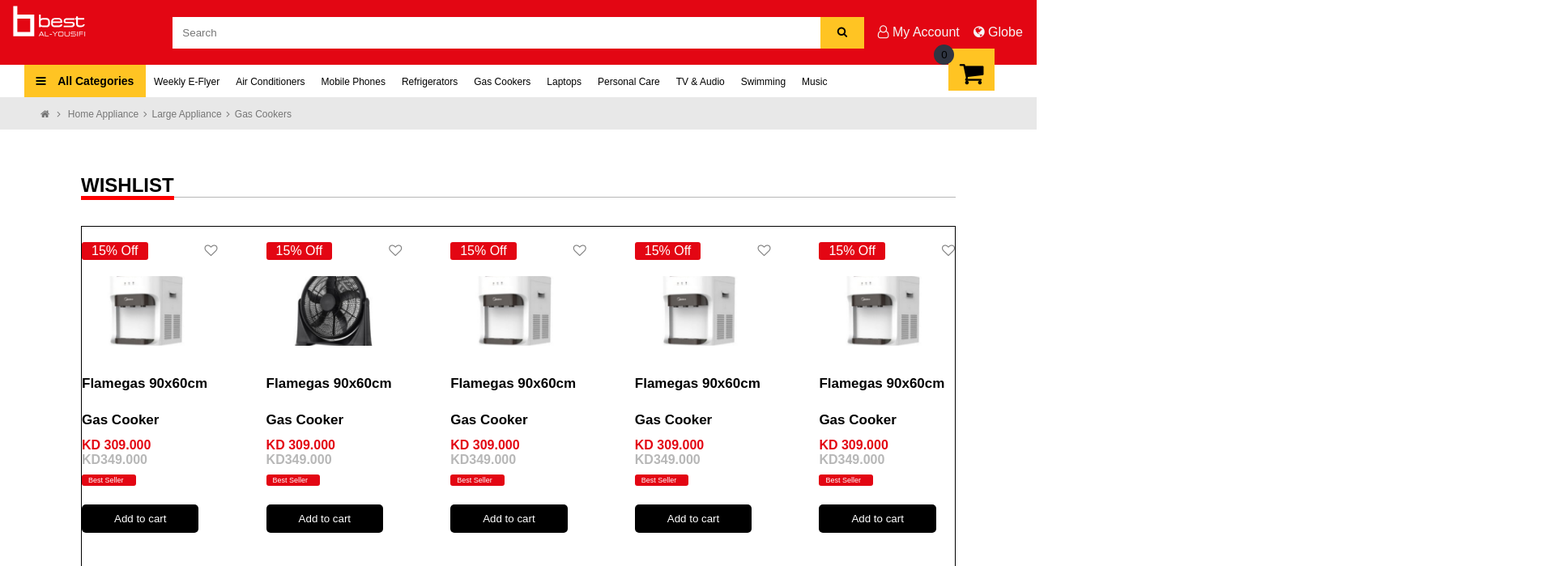
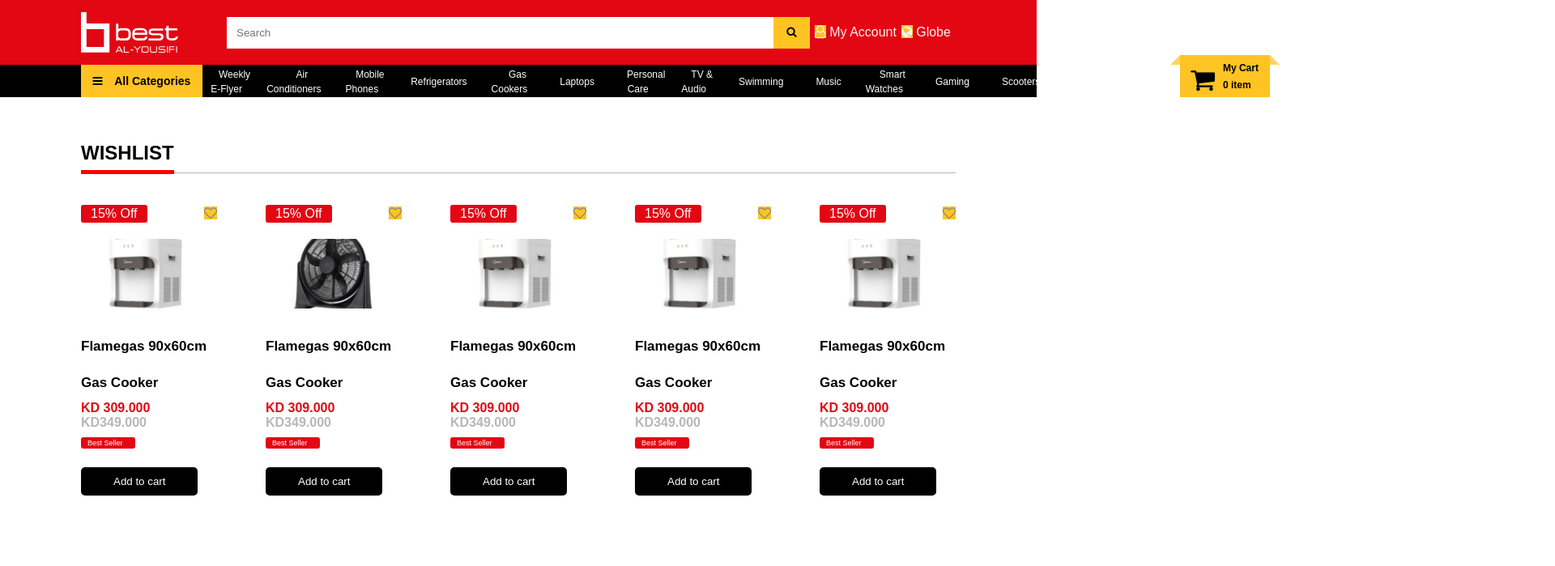
Before and after one commit to tahemeena/BestAlYousufi-Website, a website: page CSS-Practice-18thOct/Day-1/index.html in a window 1280 px wide. Shown: the top 699 px of the page at 81% size, 1920 px wide, since content can reach past the window. Drawn offline with nearby package versions, Linux system fonts and the light colour scheme; files whose address does not match are found by name.

Commit message:
Added changes

```diff
--- /dev/null
+++ b/CSS-Practice-18thOct/Day-1/carousel.js
@@ -0,0 +1,13 @@
+
+
+$(document).ready(function() {
+
+    $("#owl-demo").owlCarousel({
+        items : 5, //10 items above 1000px browser width
+        itemsDesktop : [1000,3], //5 items between 1000px and 901px
+        itemsDesktopSmall : [900,3], // betweem 900px and 601px
+        itemsTablet: [600,2], //2 items between 600 and 0;
+        itemsMobile : false // itemsMobile disabled - inherit from itemsTablet option
+    });
+
+   });
--- a/CSS-Practice-18thOct/Day-1/index.html
+++ b/CSS-Practice-18thOct/Day-1/index.html
@@ -4,6 +4,8 @@
     <meta charset="UTF-8">
     <meta name="viewport" content="width=device-width, initial-scale=1.0">
     <link rel="preconnect" href="https://fonts.googleapis.com">
+    <link rel="stylesheet" href="owl-carousel/owl.carousel.css">
+    <link rel="stylesheet" href="owl-carousel/owl.theme.css">
     <link rel="stylesheet" href="https://cdnjs.cloudflare.com/ajax/libs/font-awesome/4.7.0/css/font-awesome.min.css">
 <link rel="preconnect" href="https://fonts.gstatic.com" crossorigin>
 <link href="https://fonts.googleapis.com/css2?family=Rubik:wght@300;400;500;600&display=swap" rel="stylesheet">
@@ -12,10 +14,10 @@
 </head>
 <body>
 
-    <div class="grid-container">
-        <div class="header">
+    <div class="grid-container ">
+        <div class="header whishlist-container back-color">
             <div class="logo">
-                <img src="./images/best-logo.svg" alt="">
+                <img src="./images/Bay-logo.svg" alt="">
             </div>
             <div class="searchbar">
                 <input type="text" class="search-cnt" placeholder="Search" />
@@ -29,13 +31,15 @@
                     <a href="#">Globe</a></span>
             </div>
         </div>
-        <div class="menubar">
+        <div class="menubar whishlist-container">
             <div class="category">
                 <i class="fa fa-bars" aria-hidden="true"></i>
                 <span>All Categories</span>
             </div>
             <div class="menuitem">
-                <ul class="list">
+
+                <ul id="owl-demo" class="owl-carousel owl-theme list">
+
                     <li class="item"><a href="#">Weekly E-Flyer</a></li>
                     <li class="item"><a href="#">Air Conditioners</a></li>
                     <li class="item"><a href="#">Mobile Phones</a></li>
@@ -46,17 +50,23 @@
                     <li class="item"><a href="#">TV & Audio</a></li>
                     <li class="item"><a href="#">Swimming</a></li>
                     <li class="item"><a href="#">Music</a></li>
-                    <!-- <li class="item"><a href="#">Smart Watches</a></li>
-                <li class="item"><a href="#">Gaming</a></li> -->
-                    <!-- <li class="item"><a href="#">Scooters</a></li>
+                    <li class="item"><a href="#">Smart Watches</a></li>
+                <li class="item"><a href="#">Gaming</a></li>
+                 <li class="item"><a href="#">Scooters</a></li>
                 <li class="item"><a href="#">Smart Home</a></li>
-                <li class="item"><a href="#">Trimmers</a></li> -->
-                </ul>
+                <li class="item"><a href="#">Trimmers</a></li>
+
+                  </ul>
             </div>
             <div class="mycart">
-                <button class="btn-mycart "><i name="cart" class="fa fa-shopping-cart cart-icon" id="cart-icon" aria-hidden="true"></i>
-                        <div class="cart-count">0</div>
-                </button>
+                <button class="btn-mycart "><i name="cart" class="fa fa-shopping-cart cart-icon" id="cart-icon" aria-hidden="true"></i>  </button>
+                <!-- <div class="cart-count">0</div>     -->
+
+
+                <h4 class="item-cart">My Cart
+                    <div class="item-count">0 item</div>
+
+                </h4>
             </div>
             <div class="cart">
                 <div class="cart-title">Cart Items</div>
@@ -72,27 +82,12 @@
 
                 <button class="btn-buy">Place Order</button>
 
-                <!-- <ion-icon name="close" id="cart-close"></ion-icon> -->
                 <i class="fa fa-times" name="close" id="cart-close" aria-hidden="true"></i>
 
 
             </div>
         </div>
-        <div class="submenu">
-            <ul class="list">
-                <li class="item"><a href="#">
-                        <i class="fa fa-home" aria-hidden="true"></i>
-                        <i class="fa fa-angle-right" aria-hidden="true"></i>
-                    </a></li>
-                <li class="item"><a href="#">Home Appliance</a><i class="fa fa-angle-right" aria-hidden="true"></i></li>
-                <li class="item"><a href="#">Large Appliance</a><i class="fa fa-angle-right" aria-hidden="true"></i>
-                </li>
-                <li class="item"><a href="#" class="cooker-color"> Gas Cookers</a></li>
 
-            </ul>
-
-
-        </div>
     </div>
 
     <section class="whishlist-container">
@@ -311,10 +306,10 @@
               <div class="social-media">
                 <h4 class="title title-margin">Follow Us:</h4>
                 <ul class="item-list">
-                  <i class="fa fa-facebook-official" aria-hidden="true"></i>
-                  <i class="fa fa-twitter-square" aria-hidden="true"></i>
-                  <i class="fa fa-youtube-square" aria-hidden="true"></i>
-                  <i class="fa fa-linkedin-square" aria-hidden="true"></i>
+                 <a href="#"> <i class="fa fa-facebook-official" aria-hidden="true"></i></a>
+                 <a href="#"> <i class="fa fa-twitter-square" aria-hidden="true"></i></a>
+                 <a href="#"> <i class="fa fa-youtube-square" aria-hidden="true"></i></a>
+                <a href="#">  <i class="fa fa-linkedin-square" aria-hidden="true"></i></a>
                 </ul>
               </div>
             </div>
@@ -361,5 +356,11 @@
           </div>
         </div>
       </section>
+
+      <script src="jquery-1.9.1.min.js"></script>
+      <script src="./carousel.js">
+
+      </script>
 </body>
+
 </html>
--- a/CSS-Practice-18thOct/Day-1/style.css
+++ b/CSS-Practice-18thOct/Day-1/style.css
@@ -109,6 +109,7 @@
 
 .grid-container .header .logo img {
   width: 120px;
+  margin: 15px 0;
 }
 
 .grid-container .header .searchbar {
@@ -150,9 +151,22 @@
   display: grid;
   grid-template-columns: 150px 4fr 111px;
   grid-template-rows: 40px;
-  margin-inline-start: 30px;
-}
-
+  background: #000000;
+  color: #ffffff;
+  /* margin-inline-start: 30px; */
+}
+
+
+/* carousel section */
+
+#owl-demo .item{
+  margin: 10px;
+  color:#ffffff;
+  -webkit-border-radius: 3px;
+  -moz-border-radius: 3px;
+  border-radius: 3px;
+  text-align: center;
+}
 .grid-container .menubar .category {
   background-color: #FFC423;
   font-size: 14px;
@@ -182,7 +196,7 @@
 .grid-container .menubar .menuitem .list a {
   text-decoration: none;
   text-align: left;
-  color: #000000;
+  color:#ffffff;
   font-size: 12px;
   padding: 0 10px;
 }
@@ -191,17 +205,51 @@
   display: flex;
   justify-content: center;
   align-items: center;
+  height: 52px;
+  padding: 0 10px;
   position: relative;
-}
-
-.grid-container .menubar .mycart .btn-mycart {
+  top: -12px;
+  background-color:#FFC423;;
+  gap: 10px;
+
+}
+.mycart::before {
+  content: "";
+    border-left: 12px solid #0000;
+    border-bottom: 12px solid #ffc423;
+    border-top: 12px solid #0000;
+    position: absolute;
+    top: -12px;
+    left: -12px;
+    opacity: .73;
+}
+
+.mycart::after {
+  content: "";
+    border-top: 12px solid #0000;
+    border-right: 12px solid #0000;
+    border-bottom: 12px solid #ffc423;
+    position: absolute;
+    top: -12px;
+    right: -12px;
+    opacity: .73;
+}
+.item-cart {
+  color: #000;
+  font-size: 12px;
+  font-weight: 600;
+}
+.item-count {
+  margin-top: 7px;
+}
+
+.grid-container .menubar .cart {
   background-color: #FFC423;
   display: flex;
   justify-content: center;
   align-items: center;
   border: none;
   padding: 0;
-  height: 52px;
   position: absolute;
   top: -20px;
   margin-right: 50px;
@@ -214,10 +262,14 @@
   font-weight: 500;
   color: #000000;
 }
-
+.btn-mycart {
+  border: 0px;
+  background-color:#FFC423 ;
+}
 .grid-container .menubar .mycart .btn-mycart i {
-  font-size: 22px;
+  /* font-size: 22px;
   margin: 0 14px;
+  background-color:none; */
 }
 
 .grid-container .submenu {
@@ -445,10 +497,14 @@
   width: 100%;
 }
 
+
+.back-color {
+  background-color: #E30613;
+}
 /* Footer section */
 
 
-footer-section {
+.footer-section {
   margin-top: 62px;
   border: none;
 }
@@ -494,6 +550,7 @@
   align-items: center;
   gap: 3px;
   margin-bottom: 0;
+  gap: 7px;
 }
 .footer-section .footer-container .item1 .app-icon .icon-img {
   flex-grow: 1;
@@ -503,7 +560,7 @@
 }
 .footer-section .footer-container .item2 {
   display: grid;
-  grid-template-columns: 1.5fr 1.5fr 1fr 1fr;
+  grid-template-columns: repeat(4,1fr);
   background-color: #404040;
   padding: 30px 0;
   padding-inline-start: 16px;
@@ -512,16 +569,42 @@
 .footer-section .footer-container .item2 .contact-us {
   display: flex;
   flex-direction: column;
+  padding: 0 20px;
+}
+.customer-service , .explore , .service{
+  padding: 0 20px;
 }
 .footer-section .footer-container .item2 .contact-us .contactus-list {
   flex: 1;
 }
 .footer-section .footer-container .item2 .contact-us .social-media {
   flex: 1;
-}
-.footer-section .footer-container .item2 .contact-us .social-media .item-list i {
-  color: #FFC423;
-  font-size: 45px;
+  display: flex;
+    flex-direction: column;
+    justify-content: space-evenly;
+}
+.footer-section .footer-container .item2 .contact-us .social-media .item-list {
+  display: flex;
+  gap: 15px;
+}
+
+.footer-section .footer-container .item2 .contact-us .social-media .item-list a{
+    font-size: 45px;
+    display: flex;
+    align-items: center;
+    justify-content: center;
+    background: #ffc423 0 0 no-repeat padding-box;
+    text-align: center;
+    width: 45px;
+    height: 45px;
+    text-decoration: none;
+    margin-bottom: 0;
+    padding: 12px 0px;
+
+}
+.footer-section .footer-container .item2 .contact-us .social-media .item-list a i {
+  width: 100%;
+  background-color: #ffc423  ;
 }
 .footer-section .footer-container .item2 .service {
   display: inline-block;
@@ -718,6 +801,9 @@
 
 .list-icon .fa-th {
   margin-left: 15px;
+}
+.fa {
+  background-color: #FFC423;
 }
 
 .sort-dropdown {
@@ -1639,7 +1725,7 @@
 /* Whishlist css */
 
 .whishlist-container {
-  margin: 0 100px;
+  padding: 0 100px;
   /* border: 1px solid black; */
 }
 .whishlist {
@@ -1647,7 +1733,6 @@
   grid-template-columns: repeat(5, 1fr);
   grid-template-rows: 435px;
   align-items: center;
-  border: 1px solid black;
   gap: 60px;
 }
 
@@ -1656,7 +1741,7 @@
   position: relative;
   text-transform: uppercase;
   width: fit-content;
-  margin-top: 55px;
+ margin-block-end: 10px;
 }
 
 .whislist-title::after {
@@ -1665,19 +1750,18 @@
   height: .2em;
   background: red;
   position: absolute;
-  bottom: -4px;
+  bottom: -12px;
   left: 0;
 }
 .underline-heading {
   border-bottom: 1px solid #B7B7B7;
+  margin-top: 55px;
 }
 .whishlist {
-  margin-top: 35px;
-
-}
-.whishlist-card {
-  /* border: 1px solid black; */
-}
+  margin-top: 20px;
+
+}
+
 .product-img img {
    width: 100%;
 }
```
Also changed, not shown: Js/backgroundcolorchange.html (+0 -2 lines), Js/backgroundcolorchange.js (+3 -7 lines).
